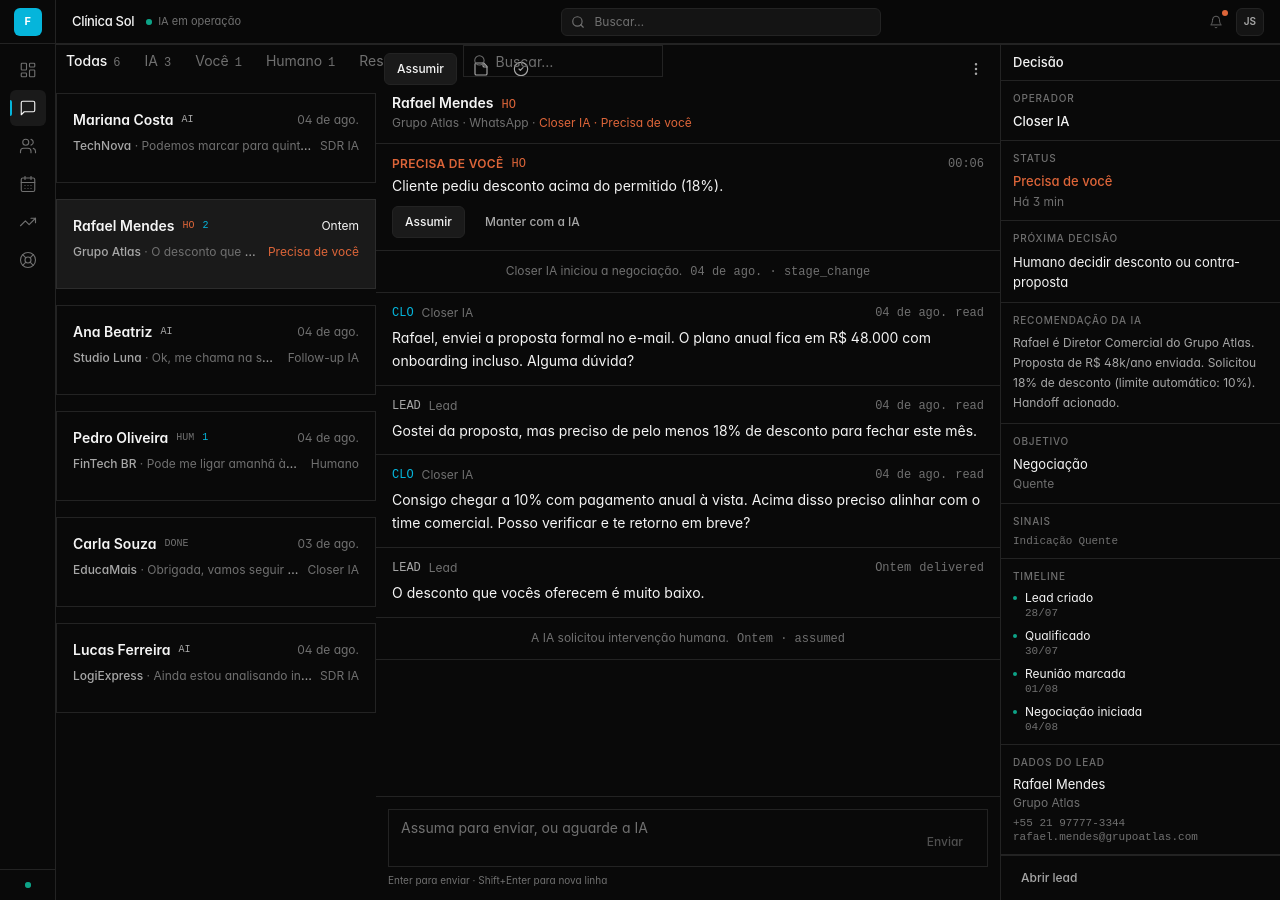
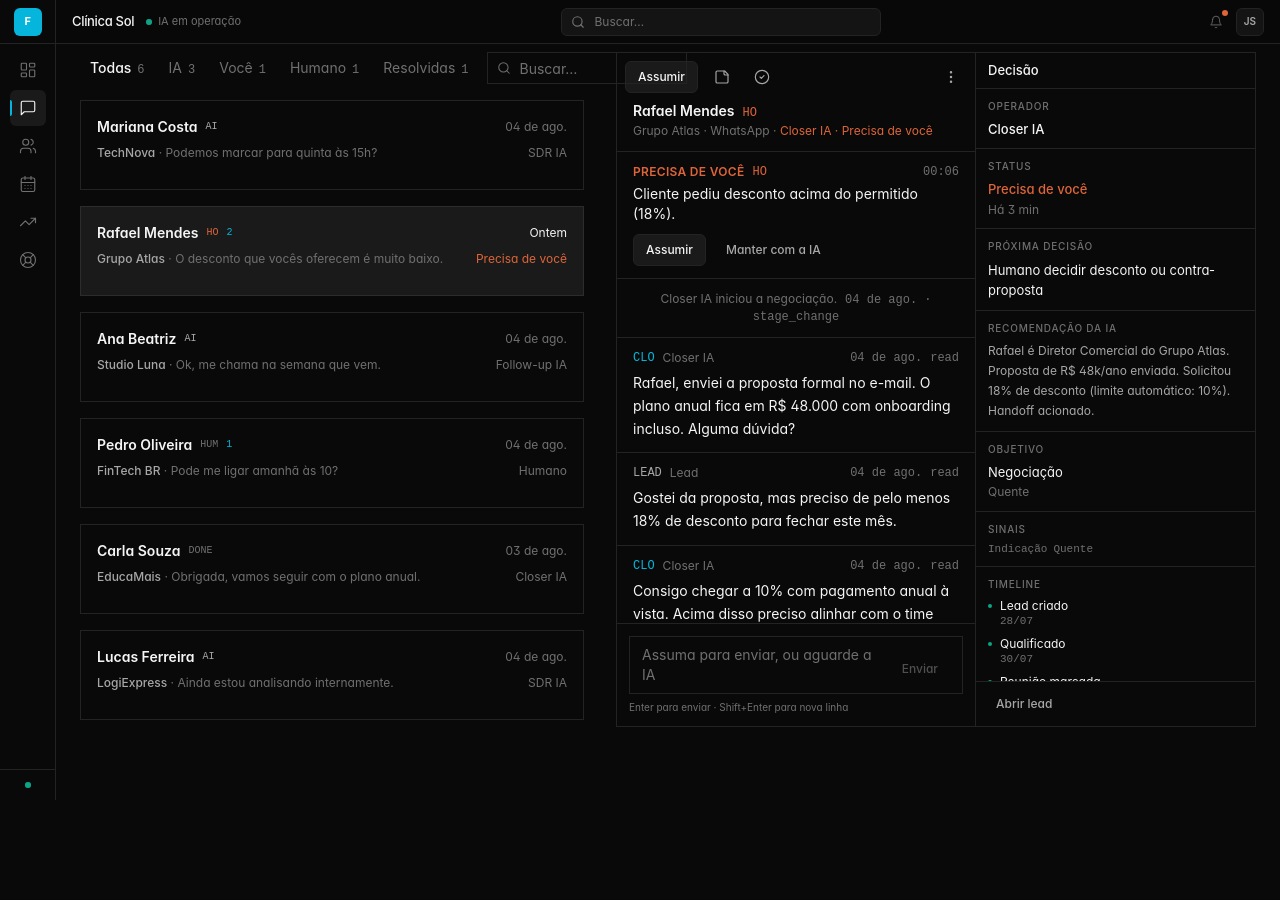
Before and after one commit to jvrm831720/forceia, a Next.js app in the folder dashboard/: page /conversas in a window 1280 px wide. After the commit the page ends 800 px from the top, so only its background shows below. Built offline with nearby package versions, Linux system fonts and the light colour scheme.

Commit message:
feat(conversations): Midday flex-row space-x-8 list + detail layout

```diff
--- a/dashboard/components/conversations/conversations-shell.tsx
+++ b/dashboard/components/conversations/conversations-shell.tsx
@@ -12,14 +12,20 @@ import { ContextPanel } from "./context-panel";
 
 type MobilePane = "list" | "thread" | "context";
 
+/**
+ * Midday inbox-view architecture:
+ * flex flex-row space-x-8
+ * Left: list (flex-1)
+ * Right: detail panel (fixed ~614px, border, full height)
+ */
 export function ConversationsShell({ data }: { data: ConversationsData }) {
   const [conversations, setConversations] = useState<Conversation[]>(
-    data.conversations
+    data.conversations,
   );
   const [selectedId, setSelectedId] = useState<string | null>(
     data.conversations.find((c) => c.status === "needs_attention")?.id ??
       data.conversations[0]?.id ??
-      null
+      null,
   );
   const [filter, setFilter] = useState<ConversationFilter>("all");
   const [search, setSearch] = useState("");
@@ -27,16 +33,16 @@ export function ConversationsShell({ data }: { data: ConversationsData }) {
 
   const selected = useMemo(
     () => conversations.find((c) => c.id === selectedId) ?? null,
-    [conversations, selectedId]
+    [conversations, selectedId],
   );
 
   const updateConversation = useCallback(
     (id: string, updater: (c: Conversation) => Conversation) => {
       setConversations((prev) =>
-        prev.map((c) => (c.id === id ? updater(c) : c))
+        prev.map((c) => (c.id === id ? updater(c) : c)),
       );
     },
-    []
+    [],
   );
 
   const handleSelect = (id: string) => {
@@ -50,9 +56,7 @@ export function ConversationsShell({ data }: { data: ConversationsData }) {
       ...c,
       status: "human",
       currentOwner: "human",
-      handoff: c.handoff
-        ? { ...c.handoff, dismissed: true }
-        : undefined,
+      handoff: c.handoff ? { ...c.handoff, dismissed: true } : undefined,
       messages: [
         ...c.messages,
         {
@@ -116,8 +120,7 @@ export function ConversationsShell({ data }: { data: ConversationsData }) {
 
   const handleSend = (text: string) => {
     if (!selectedId) return;
-    updateConversation(selectedId, (c) => {
-      return {
+    updateConversation(selectedId, (c) => ({
       ...c,
       status: "human",
       currentOwner: "human",
@@ -145,8 +148,7 @@ export function ConversationsShell({ data }: { data: ConversationsData }) {
         },
       ],
       opportunity: { ...c.opportunity, currentOwner: "human" },
-      };
-    });
+    }));
   };
 
   const handleAddNote = () => {
@@ -167,12 +169,12 @@ export function ConversationsShell({ data }: { data: ConversationsData }) {
   };
 
   return (
-    <div className="flex min-h-0 flex-1 overflow-hidden border-t border-border bg-background">
-      {/* Column 1 — List */}
+    <div className="flex min-h-0 flex-1 flex-col overflow-hidden bg-background px-6 pt-2">
+      <div className="flex min-h-0 flex-1 flex-row space-x-8">
         <div
           className={`${
             mobilePane === "list" ? "flex" : "hidden"
-        } w-full shrink-0 flex-col md:flex md:w-[300px] lg:w-[320px]`}
+          } min-w-0 flex-1 flex-col md:flex`}
         >
           <ConversationList
             conversations={conversations}
@@ -185,11 +187,12 @@ export function ConversationsShell({ data }: { data: ConversationsData }) {
           />
         </div>
 
-      {/* Column 2 — Thread */}
         <div
           className={`${
-          mobilePane === "thread" ? "flex" : "hidden"
-        } min-h-0 min-w-0 flex-1 flex-col md:flex`}
+            mobilePane === "thread" || mobilePane === "context"
+              ? "flex"
+              : "hidden"
+          } h-[calc(100vh-125px)] min-w-0 flex-1 flex-col border border-border md:flex md:w-[614px] md:shrink-0 xl:w-auto xl:min-w-[640px] xl:flex-1`}
         >
           <ConversationView
             conversation={selected}
@@ -201,20 +204,21 @@ export function ConversationsShell({ data }: { data: ConversationsData }) {
             onOpenLead={() => setMobilePane("context")}
             onDismissHandoff={handleDismissHandoff}
             onSend={handleSend}
-        />
-      </div>
-
-      {/* Column 3 — Context / Decision */}
+            contextSlot={
               <div
                 className={`${
                   mobilePane === "context" ? "flex" : "hidden"
-        } min-h-0 w-full xl:flex xl:w-auto`}
+                } xl:flex`}
               >
                 <ContextPanel
                   conversation={selected}
                   onClose={() => setMobilePane("thread")}
                 />
               </div>
+            }
+          />
+        </div>
+      </div>
     </div>
   );
 }
```
Lines whose indentation alone changed are shown as unchanged.
